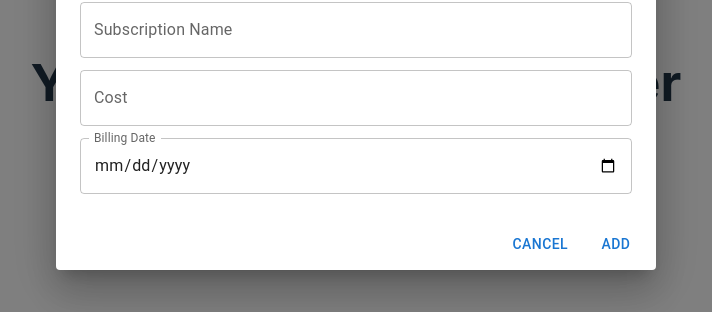
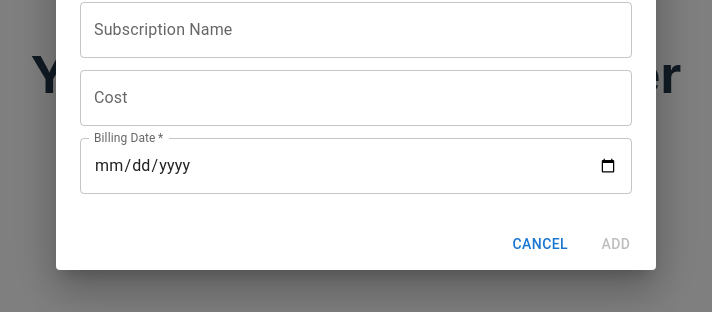
Before and after one commit to leechiahwa/subscription-tracker, a React (Vite) app: page / in a window 1280 px wide. Both pictures are taken after a click on the button "NEW SUBSCRIPTION". Shown: the part 300-612 px from the top of the page, without its empty margins (284-996 px from the left). Built offline with nearby package versions, Linux system fonts and the light colour scheme.

Commit message:
Fix date formatting and add styling

```diff
--- a/package.json
+++ b/package.json
@@ -13,6 +13,7 @@
     "@emotion/react": "^11.13.3",
     "@emotion/styled": "^11.13.0",
     "@mui/material": "^6.1.2",
+    "moment": "^2.30.1",
     "react": "^18.3.1",
     "react-dom": "^18.3.1"
   },
--- a/src/App.css
+++ b/src/App.css
@@ -15,3 +15,7 @@
   text-wrap: nowrap;
   padding-right: 2em;
 }
+
+.subscription {
+  padding: ;
+}
--- a/src/App.tsx
+++ b/src/App.tsx
@@ -5,8 +5,10 @@ import {
   DialogActions,
   DialogContent,
   DialogTitle,
+  Paper,
   TextField,
 } from "@mui/material";
+import moment from "moment";
 import "./App.css";
 
 interface SubscriptionData {
@@ -73,6 +75,14 @@ const App: React.FC = () => {
     console.log("Edit");
   };
 
+  // Format date
+  const formatDate = (dateString: string) => {
+    return moment(dateString, "DD-MM-YYYY").format("DD/MM/YYYY");
+  };
+
+  // Check date is filled
+  const isFormValid = newSubscription.billingDate.trim() !== "";
+
   return (
     <>
       <h1>Your Subscription Tracker</h1>
@@ -111,8 +121,11 @@ const App: React.FC = () => {
             label="Billing Date"
             type="date"
             fullWidth
-            InputLabelProps={{
-              shrink: true,
+            required
+            slotProps={{
+              inputLabel: {
+                shrink: true,
+              },
             }}
             value={newSubscription.billingDate}
             onChange={handleChange}
@@ -120,34 +133,41 @@ const App: React.FC = () => {
         </DialogContent>
         <DialogActions>
           <Button onClick={handleClose}>Cancel</Button>
-          <Button onClick={handleAddSubscription}>Add</Button>
+          <Button
+            type="submit"
+            disabled={!isFormValid}
+            onClick={handleAddSubscription}
+          >
+            Add
+          </Button>
         </DialogActions>
       </Dialog>
-      <div>
+      <Paper sx={{ backgroundColor: 'pink', margin: 2}}>
         {subscriptions.map((subscription, index) => (
-          <div key={index}>
+          <div className="subscription" key={index}>
             <h3>{subscription.name}</h3>
             <p>Cost: RM {subscription.cost}</p>
-            <p>Billing Date: {subscription.billingDate}</p>
+            <p>Next Billing Date: {formatDate(subscription.billingDate)}</p>
             {/* Edit Button */}
             <Button
-              variant="outlined"
-              color="primary"
+              variant="contained"
+              color="secondary"
+              style={{margin: 2}}
               onClick={handleEditSubscription}
             >
               Edit
             </Button>
             {/* Remove Button */}
             <Button
-              variant="outlined"
-              color="primary"
+              variant="contained"
+              color="secondary"
               onClick={() => handleRemoveSubscription(index)}
             >
               Remove
             </Button>
           </div>
         ))}
-      </div>
+      </Paper>
     </>
   );
 };
```
Also changed, not shown: 1 other file (tests, documents, lock files or other folders).
